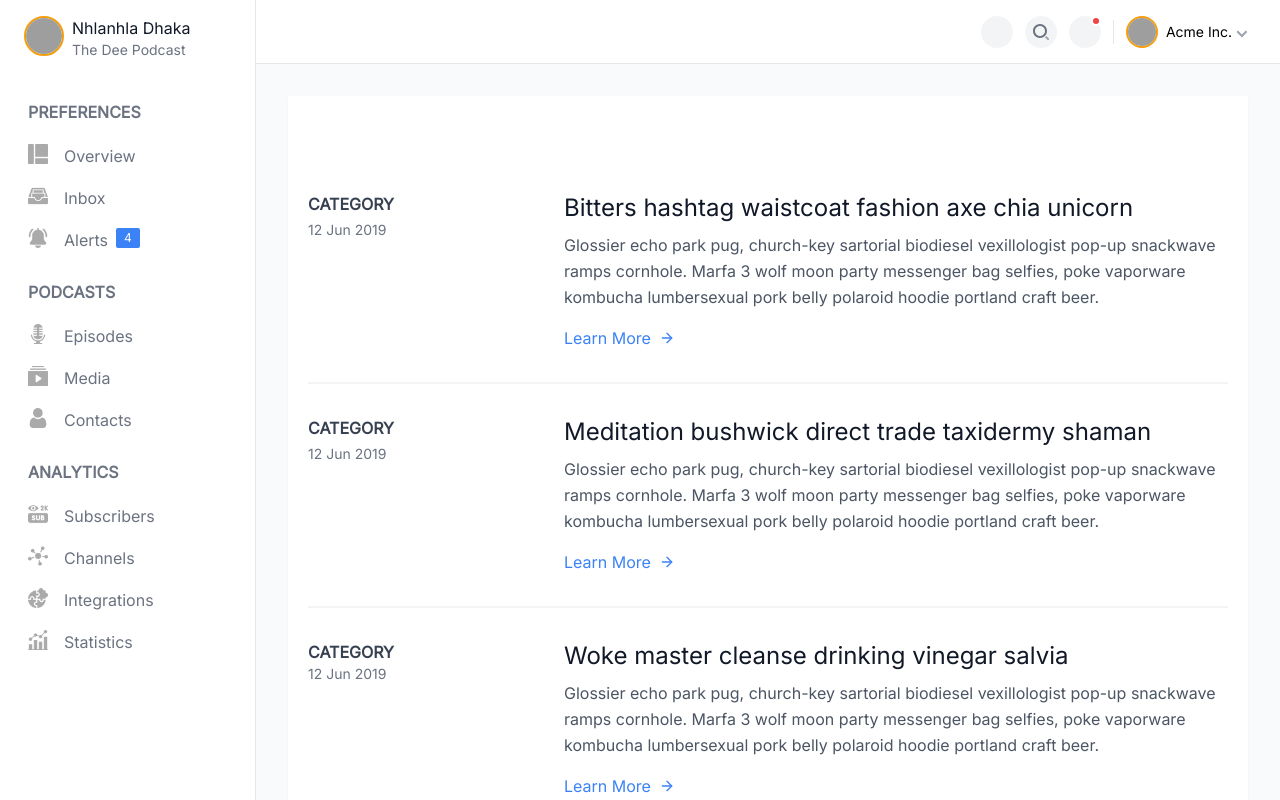
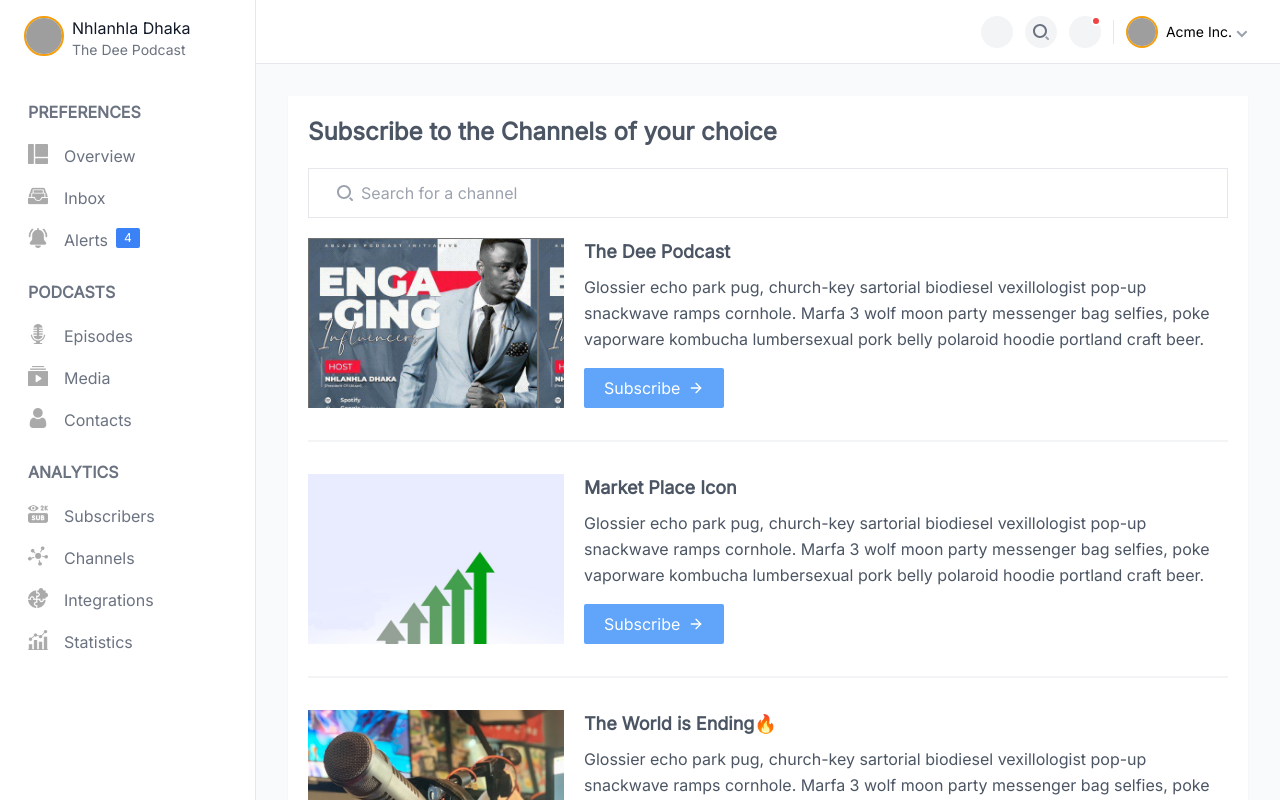
Before and after one commit to ESpaceMw/ecastfrontend, a React (Create React App) app: page /dashboard/channels in a window 1280 px wide. Built offline with nearby package versions, Linux system fonts and the light colour scheme; grey boxes are pictures that could not be loaded; some icons are missing.

Commit message:
Channels + Episode

```diff
--- a/src/pages/dashboard/analytics/Channels.tsx
+++ b/src/pages/dashboard/analytics/Channels.tsx
@@ -1,59 +1,74 @@
 /* eslint-disable jsx-a11y/anchor-is-valid */
+import { Link } from "react-router-dom"
 import DashboardMain from "../../../components/layouts/DashboardMain"
-
+import Engange from "../../../media/s2e9-engaging-influencers-LJnEWBfbpMj-sta84Bz7q3b.500x500.png"
+import Growth from '../../../media/Market-Growth-scaled.jpg'
+import Vincent from '../../../media/cory-vincent-NNDDi-UmEEk-unsplash.jpg'
 const Channels = () => {
     return(
         <div>
             <DashboardMain>
                 <section className="text-gray-600 body-font overflow-hidden bg-white shadow-sm hover:shadow-md rounded-sm">
-                <div className="container px-5 py-24 mx-auto">
+
+                <div className="container px-5 py-5 mx-auto">
+                    <h3 className="text-2xl font-bold mb-5">
+                        Subscribe to the Channels of your choice
+                    </h3>
+                    <div className="flex border px-3 py-3 mb-5">
+                        <svg className="w-4 h-4 mt-1 flex-shrink-0 fill-current text-gray-400 group-hover:text-gray-500 ml-4 mr-2" viewBox="0 0 16 16" xmlns="http://www.w3.org/2000/svg">
+                            <path d="M7 14c-3.86 0-7-3.14-7-7s3.14-7 7-7 7 3.14 7 7-3.14 7-7 7zM7 2C4.243 2 2 4.243 2 7s2.243 5 5 5 5-2.243 5-5-2.243-5-5-5z" />
+                            <path d="M15.707 14.293L13.314 11.9a8.019 8.019 0 01-1.414 1.414l2.393 2.393a.997.997 0 001.414 0 .999.999 0 000-1.414z" />
+                        </svg>
+                        <input
+                            id="modal-search"
+                            className="w-full rounded-sm focus:border-none outline-none focus:ring-none placeholder-gray-400 appearance-none pr-4"
+                            type="search"
+                            placeholder="Search for a channel" />
+                    </div>
                     <div className="-my-8 divide-y-2 divide-gray-100">
                     <div className="py-8 flex flex-wrap md:flex-nowrap">
-                        <div className="md:w-64 md:mb-0 mb-6 flex-shrink-0 flex flex-col">
-                        <span className="font-semibold title-font text-gray-700">CATEGORY</span>
-                        <span className="mt-1 text-gray-500 text-sm">12 Jun 2019</span>
+                        <div style={{ backgroundImage: `url(${Engange})` }}
+                         className="md:w-64 md:mb-0 mb-6 flex-shrink-0 flex flex-col mr-5">
                         </div>
                         <div className="md:flex-grow">
-                        <h2 className="text-2xl font-medium text-gray-900 title-font mb-2">Bitters hashtag waistcoat fashion axe chia unicorn</h2>
+                        <h2 className="text-lg font-semibold title-font mb-2">The Dee Podcast</h2>
                         <p className="leading-relaxed">Glossier echo park pug, church-key sartorial biodiesel vexillologist pop-up snackwave ramps cornhole. Marfa 3 wolf moon party messenger bag selfies, poke vaporware kombucha lumbersexual pork belly polaroid hoodie portland craft beer.</p>
-                        <a className="text-blue-500 inline-flex items-center mt-4">Learn More
+                        <Link to="#" className="text-white transition duration-150 hover:bg-blue-500 bg-blue-400 rounded-sm py-2 px-5 inline-flex items-center mt-4">Subscribe
                             <svg className="w-4 h-4 ml-2" viewBox="0 0 24 24" stroke="currentColor" stroke-width="2" fill="none" stroke-linecap="round" stroke-linejoin="round">
                             <path d="M5 12h14"></path>
                             <path d="M12 5l7 7-7 7"></path>
                             </svg>
-                        </a>
+                        </Link>
                         </div>
                     </div>
                     <div className="py-8 flex flex-wrap md:flex-nowrap">
-                        <div className="md:w-64 md:mb-0 mb-6 flex-shrink-0 flex flex-col">
-                        <span className="font-semibold title-font text-gray-700">CATEGORY</span>
-                        <span className="mt-1 text-gray-500 text-sm">12 Jun 2019</span>
+                        <div style={{ backgroundImage: `url(${Growth})` }}
+                         className="md:w-64 md:mb-0 mb-6 flex-shrink-0 bg-cover flex flex-col mr-5">
                         </div>
                         <div className="md:flex-grow">
-                        <h2 className="text-2xl font-medium text-gray-900 title-font mb-2">Meditation bushwick direct trade taxidermy shaman</h2>
+                        <h2 className="text-lg font-semibold title-font mb-2">Market Place Icon</h2>
                         <p className="leading-relaxed">Glossier echo park pug, church-key sartorial biodiesel vexillologist pop-up snackwave ramps cornhole. Marfa 3 wolf moon party messenger bag selfies, poke vaporware kombucha lumbersexual pork belly polaroid hoodie portland craft beer.</p>
-                        <a className="text-blue-500 inline-flex items-center mt-4">Learn More
+                        <Link to="#" className="text-white transition duration-150 hover:bg-blue-500 bg-blue-400 rounded-sm py-2 px-5 inline-flex items-center mt-4">Subscribe
                             <svg className="w-4 h-4 ml-2" viewBox="0 0 24 24" stroke="currentColor" stroke-width="2" fill="none" stroke-linecap="round" stroke-linejoin="round">
                             <path d="M5 12h14"></path>
                             <path d="M12 5l7 7-7 7"></path>
                             </svg>
-                        </a>
+                        </Link>
                         </div>
                     </div>
                     <div className="py-8 flex flex-wrap md:flex-nowrap">
-                        <div className="md:w-64 md:mb-0 mb-6 flex-shrink-0 flex flex-col">
-                        <span className="font-semibold title-font text-gray-700">CATEGORY</span>
-                        <span className="text-sm text-gray-500">12 Jun 2019</span>
+                        <div style={{ backgroundImage: `url(${Vincent})` }}
+                         className="md:w-64 md:mb-0 mb-6 bg-cover flex-shrink-0 flex flex-col mr-5">
                         </div>
                         <div className="md:flex-grow">
-                        <h2 className="text-2xl font-medium text-gray-900 title-font mb-2">Woke master cleanse drinking vinegar salvia</h2>
+                        <h2 className="text-lg font-semibold title-font mb-2">The World is Ending🔥</h2>
                         <p className="leading-relaxed">Glossier echo park pug, church-key sartorial biodiesel vexillologist pop-up snackwave ramps cornhole. Marfa 3 wolf moon party messenger bag selfies, poke vaporware kombucha lumbersexual pork belly polaroid hoodie portland craft beer.</p>
-                        <a className="text-blue-500 inline-flex items-center mt-4">Learn More
+                        <Link to="#" className="text-white transition duration-150 hover:bg-blue-500 bg-blue-400 rounded-sm py-2 px-5 inline-flex items-center mt-4">Subscribe
                             <svg className="w-4 h-4 ml-2" viewBox="0 0 24 24" stroke="currentColor" stroke-width="2" fill="none" stroke-linecap="round" stroke-linejoin="round">
                             <path d="M5 12h14"></path>
                             <path d="M12 5l7 7-7 7"></path>
                             </svg>
-                        </a>
+                        </Link>
                         </div>
                     </div>
                     </div>
--- a/src/pages/dashboard/podcast/episodes/NewEpisode.tsx
+++ b/src/pages/dashboard/podcast/episodes/NewEpisode.tsx
@@ -1,5 +1,5 @@
 /* eslint-disable jsx-a11y/heading-has-content */
-import { Document, Folder, PencilAlt, Upload, User } from "heroicons-react"
+import { Folder, PencilAlt, Upload, User } from "heroicons-react"
 import React from "react";
 import DashboardMain from "../../../../components/layouts/DashboardMain"
 import SubmitButton from "../../../../components/SubmitButton";
```
